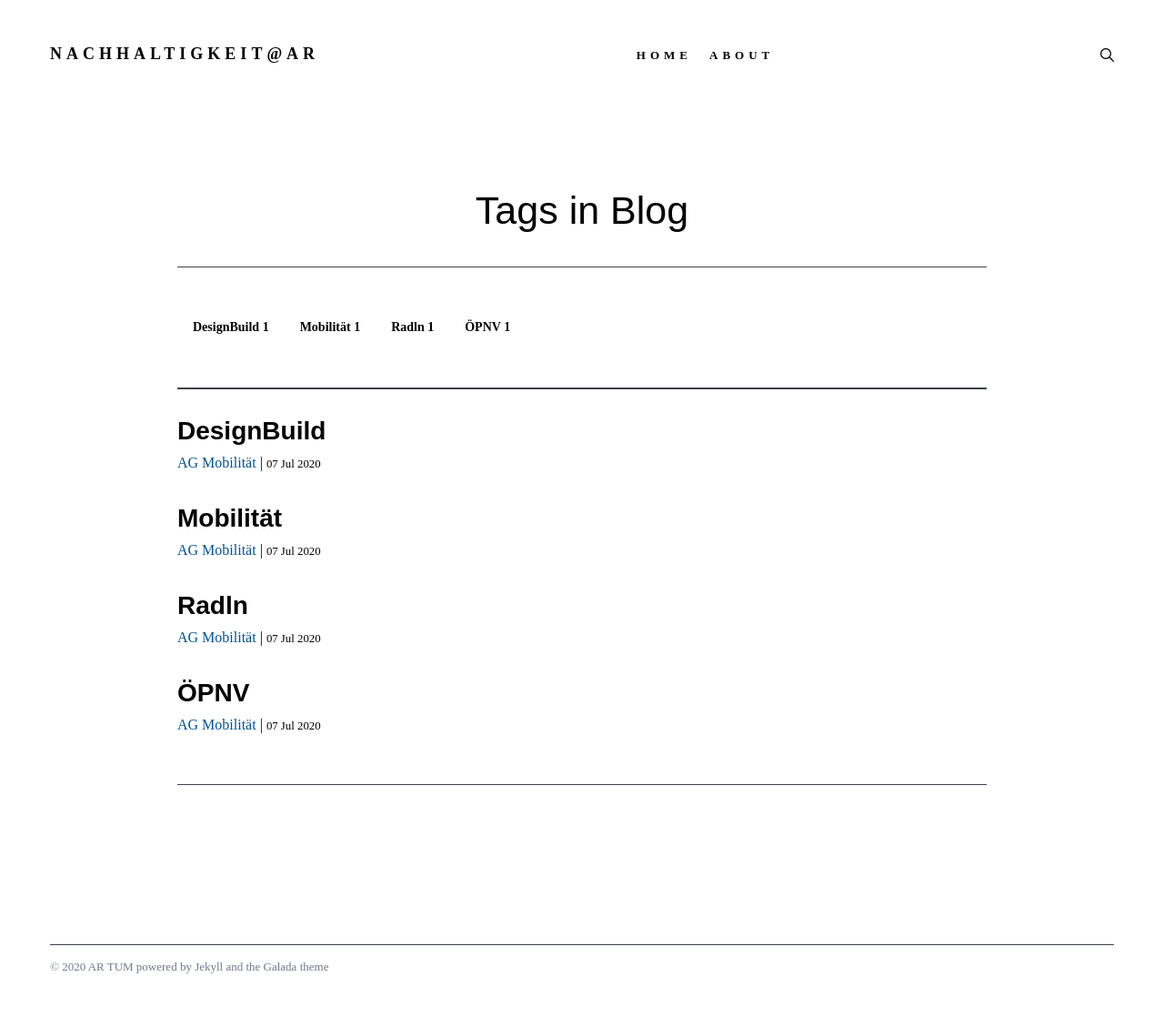
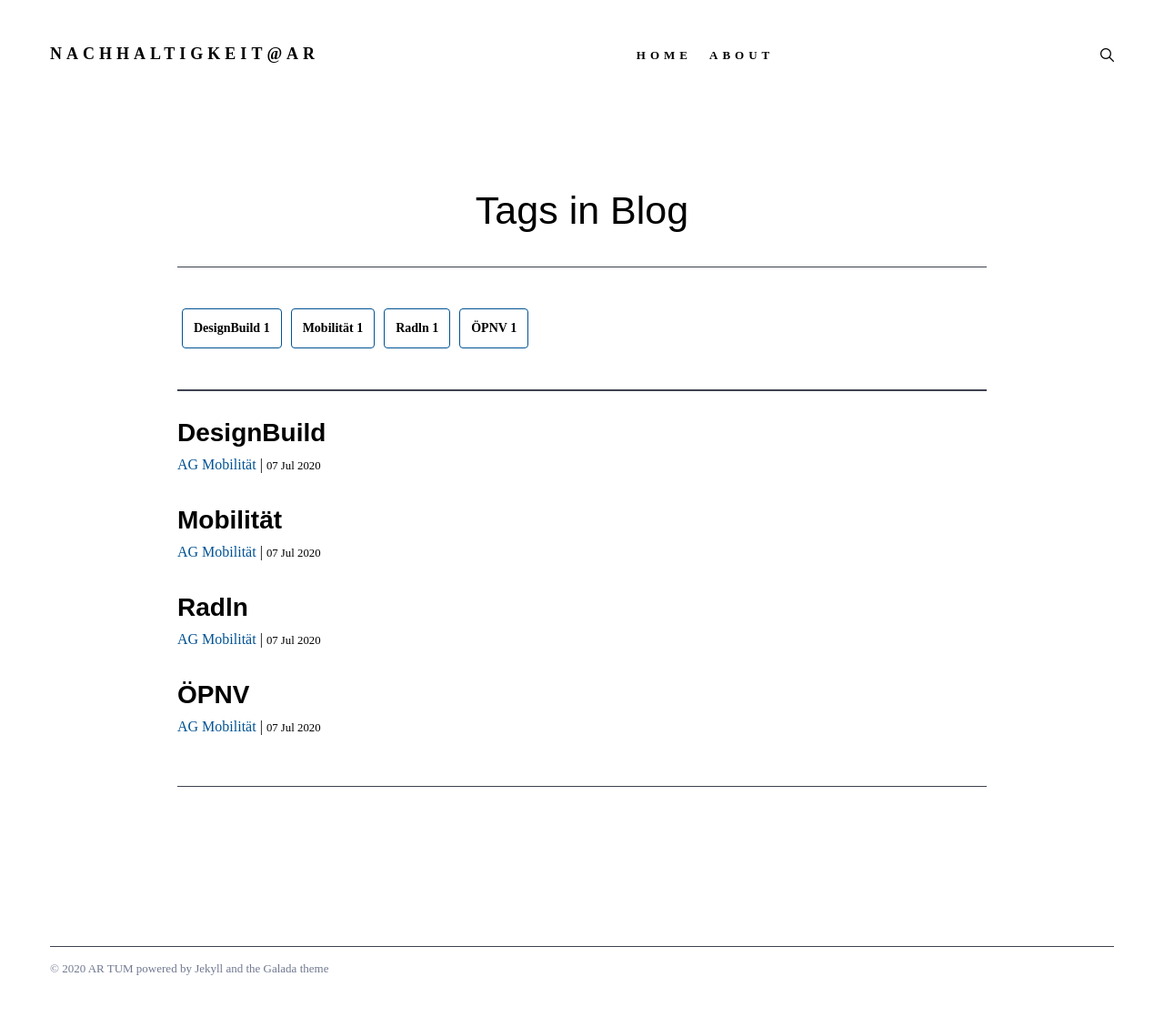
Before and after one commit to hingstarne/artumnachhaltigkeit, a Jekyll site: the page built from tags.html, in a window 1280 px wide. Shown: the whole page at 91% size. Built offline with Jekyll 4.4.1, drawn with Linux system fonts in a browser that asks for light colours; nearby versions of some CDN libraries; some web fonts are replaced.

Commit message:
add border tags

```diff
--- a/_sass/4-layouts/_tags.scss
+++ b/_sass/4-layouts/_tags.scss
@@ -16,6 +16,7 @@
     color: $text;
     font-weight: 700;
     background: $white;
+    border: solid $primary-color 1px;
     &:hover {
       color: $white;
       background: $primary-color;
```
